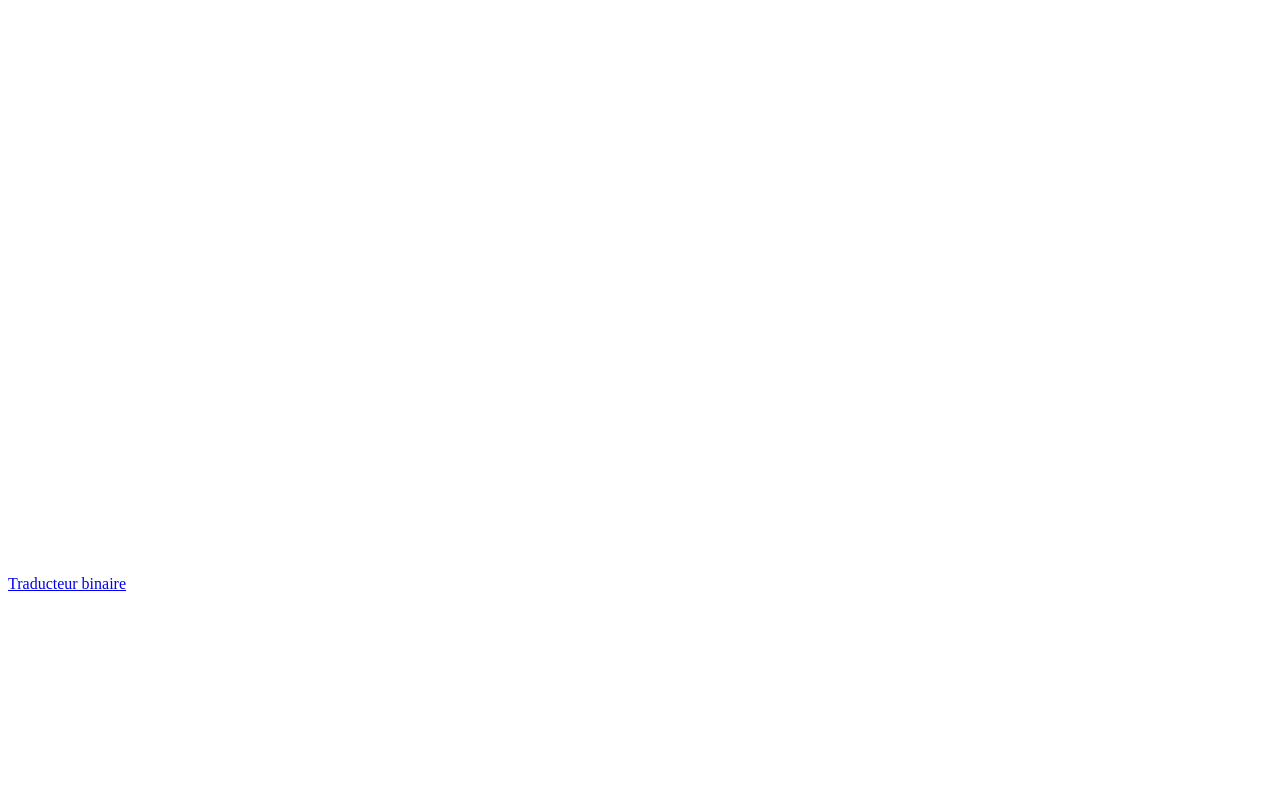
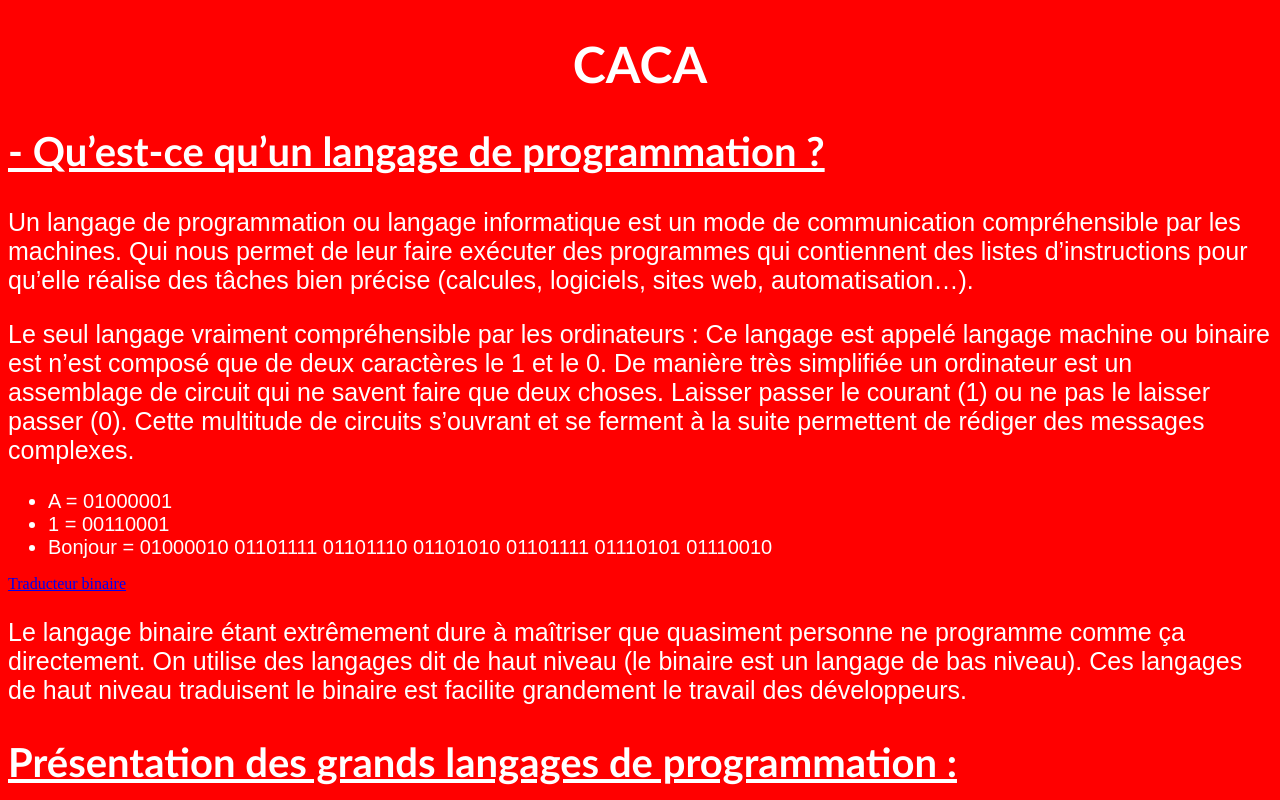
Before and after one commit to lisasvnt/site_entrainement, a plain HTML site: page index.html in a window 1280 px wide. Shown: the top 800 px of the page. Drawn offline with Linux system fonts and the light colour scheme.

Commit message:
style.css

```diff
--- a/css/style.css
+++ b/css/style.css
@@ -3,7 +3,7 @@
 
 /*Style général de la page*/
 .body, html {
-    background-color: white /*Définition d'une couleur de fond*/
+    background-color: red /*Définition d'une couleur de fond*/
 }
 
 
```
